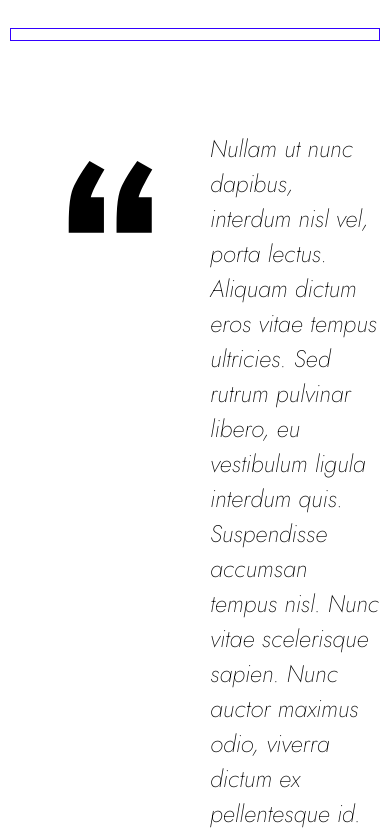
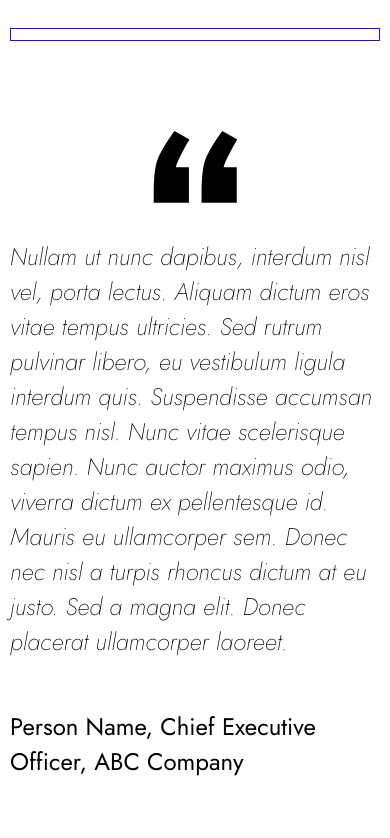
Before and after one commit to RizaHKhan/upwork_mockup, a Vue app: page / in a window 390 px wide. Shown: the part 4360-5198 px from the top of the page. Built offline with nearby package versions, Linux system fonts and the light colour scheme.

Commit message:
responsiveness

```diff
--- a/src/components/Quote.vue
+++ b/src/components/Quote.vue
@@ -37,8 +37,15 @@ export default defineComponent({
   display: grid;
   grid-template-columns: 200px 1fr;
 
+  @include media-down(md) {
+    grid-template-columns: 1fr;
+  }
+
   &__icon {
     margin: 30px auto 0 auto;
+    @include media-down(md) {
+      margin: 0px auto 30px auto;
+    }
   }
 
   &__content {
```
